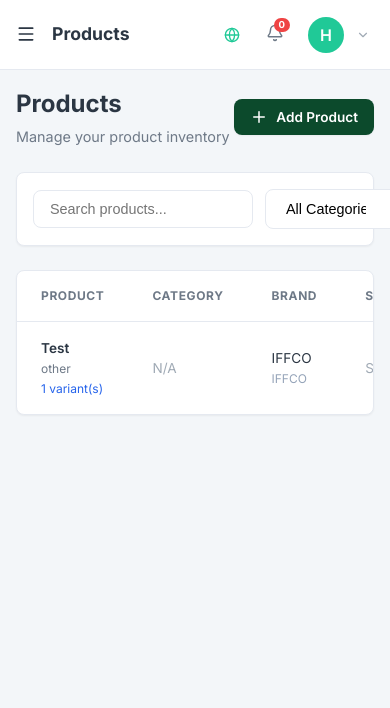
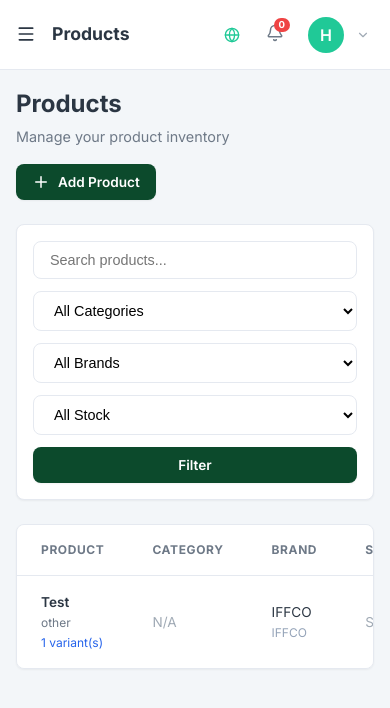
Before and after one commit to hdpatel234/happy-agro-frontend, a Next.js app: page /products in a window 390 px wide. Shown: the top 708 px of the page. Built offline with nearby package versions, Linux system fonts and the light colour scheme.

Commit message:
feat: add styling for product listing page components and responsive layout

```diff
--- a/src/app/products/page.css
+++ b/src/app/products/page.css
@@ -65,7 +65,7 @@
   border: 1px solid var(--border-color);
   border-radius: var(--radius-md);
   box-shadow: var(--shadow-sm);
-  overflow: hidden;
+  overflow-x: auto;
 }
 
 .products-table {
@@ -194,3 +194,23 @@
 .product-action-btn.view { color: #16a34a; }
 .product-action-btn.edit { color: #2563eb; }
 .product-action-btn.delete { color: #dc2626; }
+
+/* Responsive Styles */
+@media (max-width: 768px) {
+  .products-header {
+    flex-direction: column;
+    align-items: flex-start;
+    gap: 16px;
+  }
+
+  .products-filter-bar {
+    flex-wrap: wrap;
+  }
+
+  .products-search-input,
+  .products-select,
+  .products-filter-btn {
+    width: 100%;
+    flex: 1 1 100%;
+  }
+}
```
